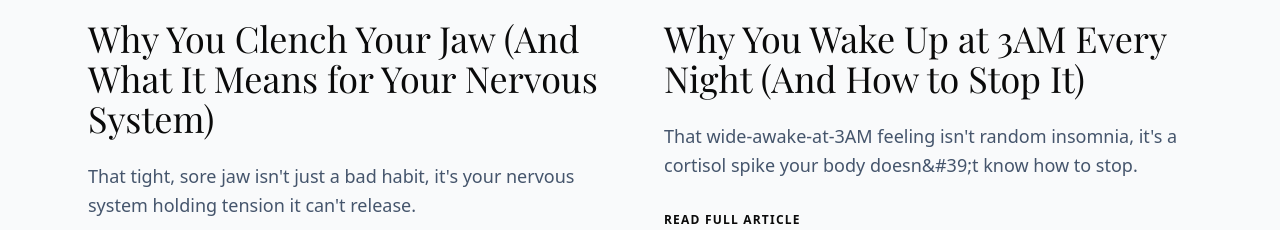
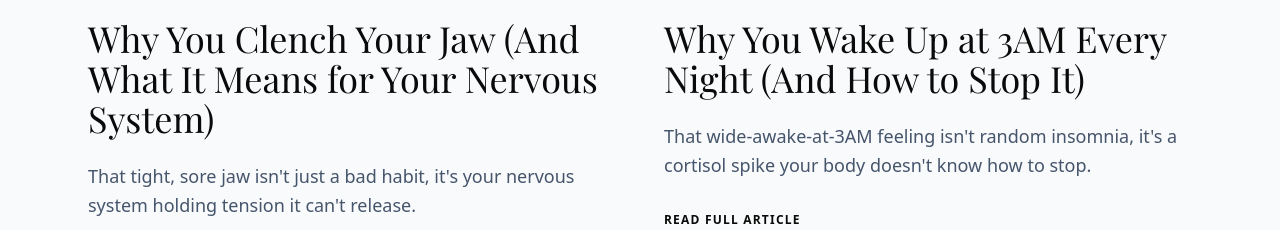
Before and after one commit to FormiloStudios/calmclarity_stitch, a Next.js app: page / in a window 1280 px wide. Shown: the part 3665-3895 px from the top of the page. Built offline with nearby package versions, Linux system fonts and the light colour scheme; a web font is replaced by a local one.

Commit message:
Fix HTML entity typo on Home Page article description

```diff
--- a/src/app/page.tsx
+++ b/src/app/page.tsx
@@ -68,7 +68,7 @@ const articles = [
     category: "Sleep Science",
     readTime: "7 Min Read",
     title: "Why You Wake Up at 3AM Every Night (And How to Stop It)",
-    description: "That wide-awake-at-3AM feeling isn't random insomnia, it's a cortisol spike your body doesn&#39;t know how to stop.",
+    description: "That wide-awake-at-3AM feeling isn't random insomnia, it's a cortisol spike your body doesn't know how to stop.",
     href: "/articles/why-you-wake-up-at-3am-every-night"
   },
   {
```
